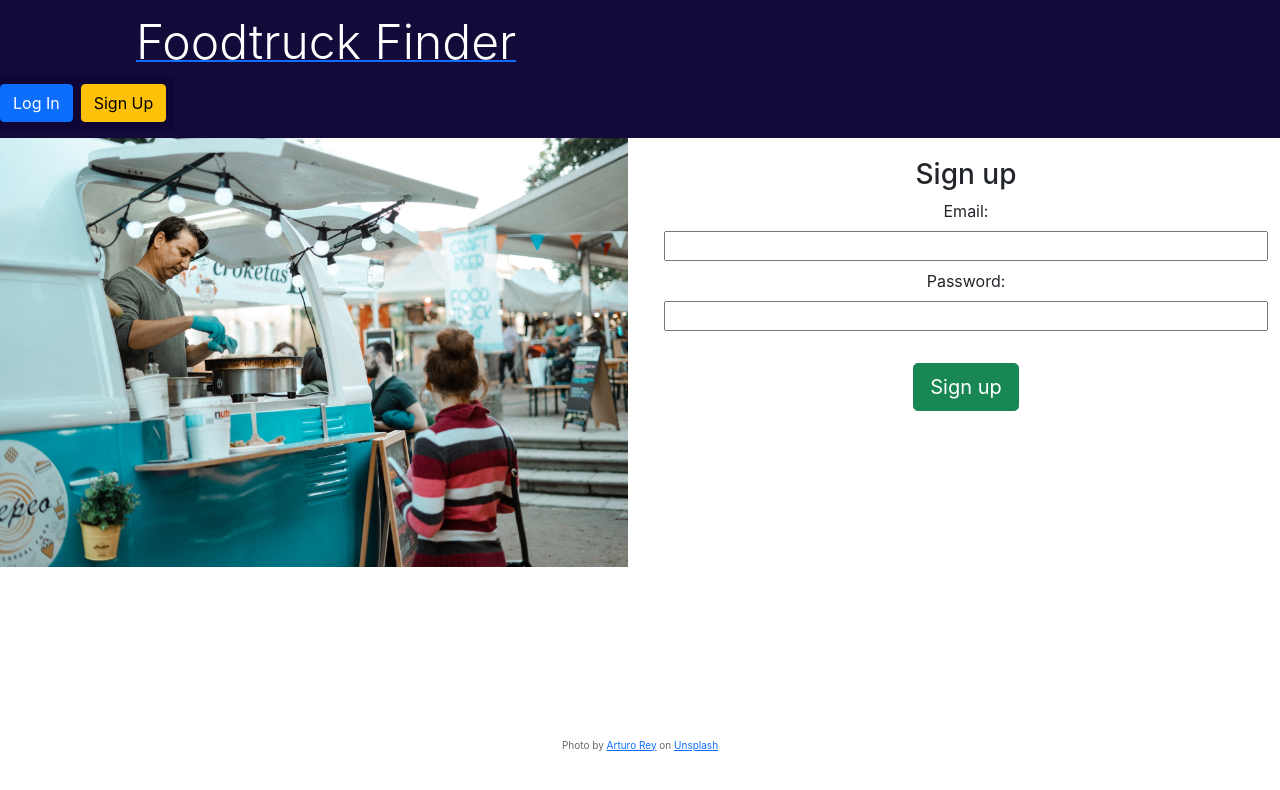
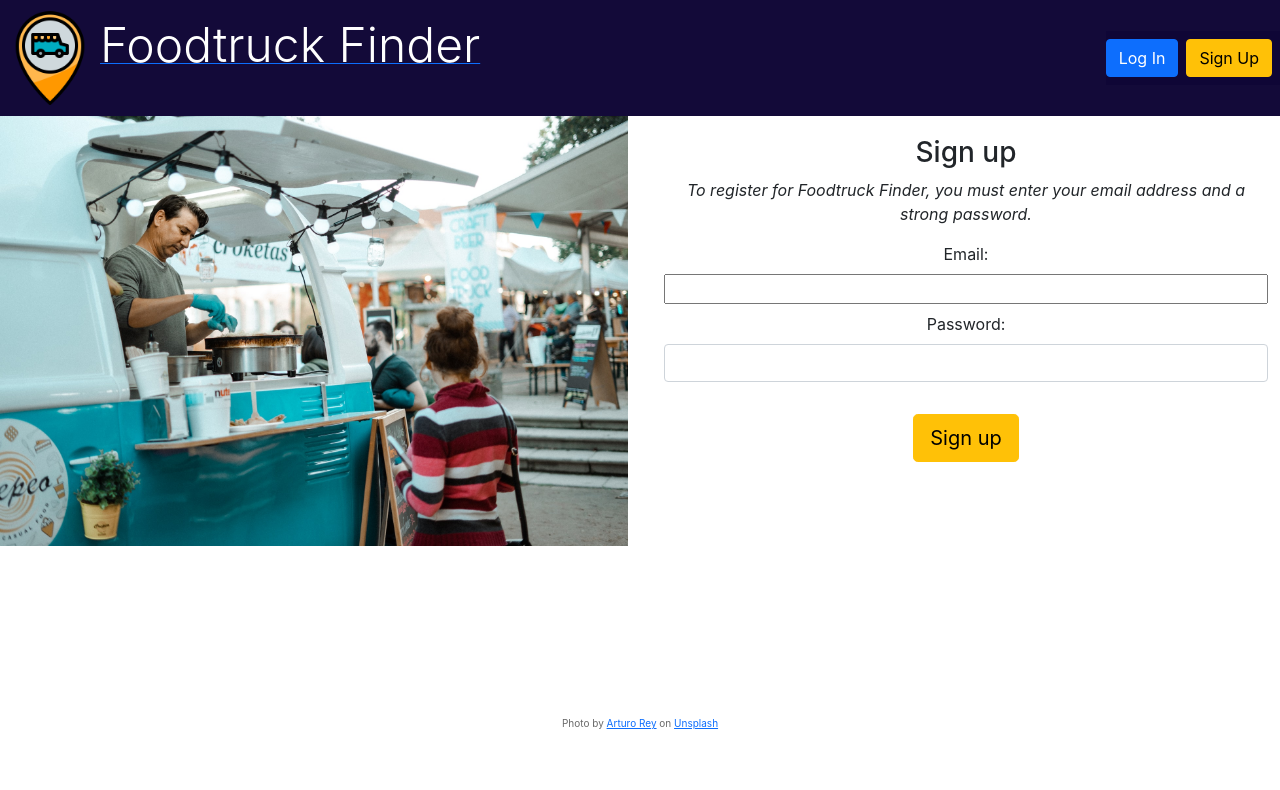
Before and after one commit to webdevKieran/foodtruck, a React (Create React App) app in the folder frontend/: page /Signup in a window 1280 px wide. Shown: the top 790 px of the page. Built offline with nearby package versions, Linux system fonts and the light colour scheme.

Commit message:
added logo and small fix to details form

```diff
--- a/frontend/src/components/DetailsForm.js
+++ b/frontend/src/components/DetailsForm.js
@@ -11,7 +11,7 @@ const DetailsForm = () => {
   const [posLat, setPosLat ] = useState('')
   const [posLng, setPosLng ] = useState('')
   const [error, setError] = useState('')
-  const [emptyFields, setEmptyFields] = useState([])
+
 
   //you need to be logged in
     const {user} = useAuthContext()
@@ -46,6 +46,8 @@ const DetailsForm = () => {
       posLat,
       posLng }
 
+      // timeout of fetch request
+
     const response = await fetch('/api/update/details', {
       method: 'POST',
       body: JSON.stringify(details),
@@ -59,14 +61,12 @@ const DetailsForm = () => {
 
   if(!response.ok) {
     setError(json.error)
-    setEmptyFields(json.emptyFields)
   }
   if(response.ok) {
     setBusinessName('')
     setContactNumber('')
     setDescrip('')
     setError(null)
-    setEmptyFields([])
     console.log('foodtruk details added', json)
     dispatch({type: 'CREATE_DETAILS', payload: json})
   }
@@ -83,7 +83,7 @@ const DetailsForm = () => {
         type="text"
         onChange={(e) => setBusinessName(e.target.value)}
         value={businessName}
-        className={emptyFields.includes('businessName') ? 'error':'form-control'}
+        className='form-control'
         /><p />
 
       <label className='form-label'>Contact Telephone Number:</label>
@@ -91,7 +91,7 @@ const DetailsForm = () => {
         type="number"
         onChange={(e) => setContactNumber(e.target.value)}
         value={contactNumber}
-        className={emptyFields.includes('contactNumber') ? 'error':'form-control'}
+        className='form-control'
         /><p />
 
       <label className='form-label'>Description:</label>
@@ -101,19 +101,19 @@ const DetailsForm = () => {
         value={descrip}
         id='exampleFormControlTextarea1'
         rows='3'
-        className={emptyFields.includes('descrip') ? 'error':'form-control'}
+        className='form-control'
         />
 
         <input type="text"
         onChange={(e) => setPosLat(e.target.value)}
         value={posLat}
-        className={emptyFields.includes('posLat') ? 'error':'form-control'}
+        className='form-control'
         hidden="true"
         />
         <input type="text"
         onChange={(e) => setPosLng(e.target.value)}
         value={posLng}
-        className={emptyFields.includes('posLng') ? 'error':'form-control'}
+        className='form-control'
         hidden="true"
         /><p />
 
--- a/frontend/src/components/Navbar.js
+++ b/frontend/src/components/Navbar.js
@@ -1,6 +1,7 @@
 import { Link } from 'react-router-dom'
 import { useLogout } from "../hooks/useLogout"
 import { useAuthContext } from "../hooks/useAuthContext"
+import logo512 from '../img/logo512.png'
 
 const Navbar = () => {
   const { logout } = useLogout()
@@ -13,12 +14,14 @@ const Navbar = () => {
 return (
 <header>
   <div className='navbar navbar-light' >
-    <div className='container navbar-brand' >
+    <div>
+    <img src={logo512} alt="Logo" width="100" height="100"/>
       <Link to='/'>
+
         <span className='display-5'>Foodtruck Finder</span>
       </Link>
     </div>
-    <nav className='navbar navbar-expand-lg navbar-light' >
+    <nav className='navbar navbar-expand-sm navbar-light' >
       {user && (
         <div>
           <Link to='/Login'>
--- a/frontend/src/views/Login.js
+++ b/frontend/src/views/Login.js
@@ -10,37 +10,19 @@ const Login = () => {
   const [password, setPassword] =  useState('')
   const { login, error, isLoading } = useLogin()
   const { user } = useAuthContext()
-  const [details, setDetails] = useState('[]')
+
 
   const handleSubmit = async (e) =>{
     e.preventDefault()
 
     await login(email, password)
 
-
   }
-/* get the remaining details of the logged in user */
-/*
-
-  where email= the logged in user, get _id
-
-  useEffect (() => {
-    const fetchDetails = async () => {
-      const response = await fetch('/api/user')
-      const json = await response.json([])
-
-      if(response.ok) {
-         setDetails(json)
-      }
-    }
-      fetchDetails()
-    }, [])
-*/
 
 
   return (
     <div className="row">
-      <span className='col banner'><img className='img-fluid' src={unsplash} alt='guy with foodtruck'/></span>
+      <span className='col banner'><img className='img-fluid' src={unsplash} alt='guy with foodtruck making crepes' /></span>
     <div className='col formBg'>
       {!user &&
        <form className='login' onSubmit={handleSubmit} hidden={login}>
@@ -70,7 +52,9 @@ const Login = () => {
       <br />
       {/* this section should hide the details until state changed to user logged in */}
       {user && <div className='container'>
+
       <DetailsForm />
+
       </div>
       }
     </div>
--- a/frontend/src/views/Signup.js
+++ b/frontend/src/views/Signup.js
@@ -17,18 +17,20 @@ const Signup = () => {
     // note the button is disabled if state isLoading is true
 return (
   <div className="row">
-      <span className='col banner'><img className='img-fluid' src={unsplash} alt='guy with foodtruck'/></span>
+      <span className='col banner'><img className='img-fluid' src={unsplash} alt='guy with foodtruck making crepes'/></span>
 
  <div className="col formBg">
    <div className='container'>
     <form className='signup' onSubmit={handleSubmit}>
       <h3>Sign up</h3>
+      <p><i>To register for Foodtruck Finder, you must enter your email address and a strong password.</i></p>
       <div className='row mb-2'>
       <label className='form-label'>Email:</label>
       <input
         type="email"
         onChange={(e) => setEmail(e.target.value)}
         value={email}
+
       />
       </div>
       <div className='row mb-2'>
@@ -37,10 +39,11 @@ return (
         type="password"
         onChange={(e) => setPassword(e.target.value)}
         value={password}
+        className='form-control'
       />
       </div>
       <br />
-      <button className="btn btn-success btn-lg" disabled={isLoading}>Sign up</button>
+      <button className="btn btn-warning btn-lg" disabled={isLoading}>Sign up</button>
       {error && <div className="error">{error}</div>}
     </form>
    </div>
```
Also changed, not shown: frontend/src/img/location.png (added), frontend/src/img/logo512.png (added).
